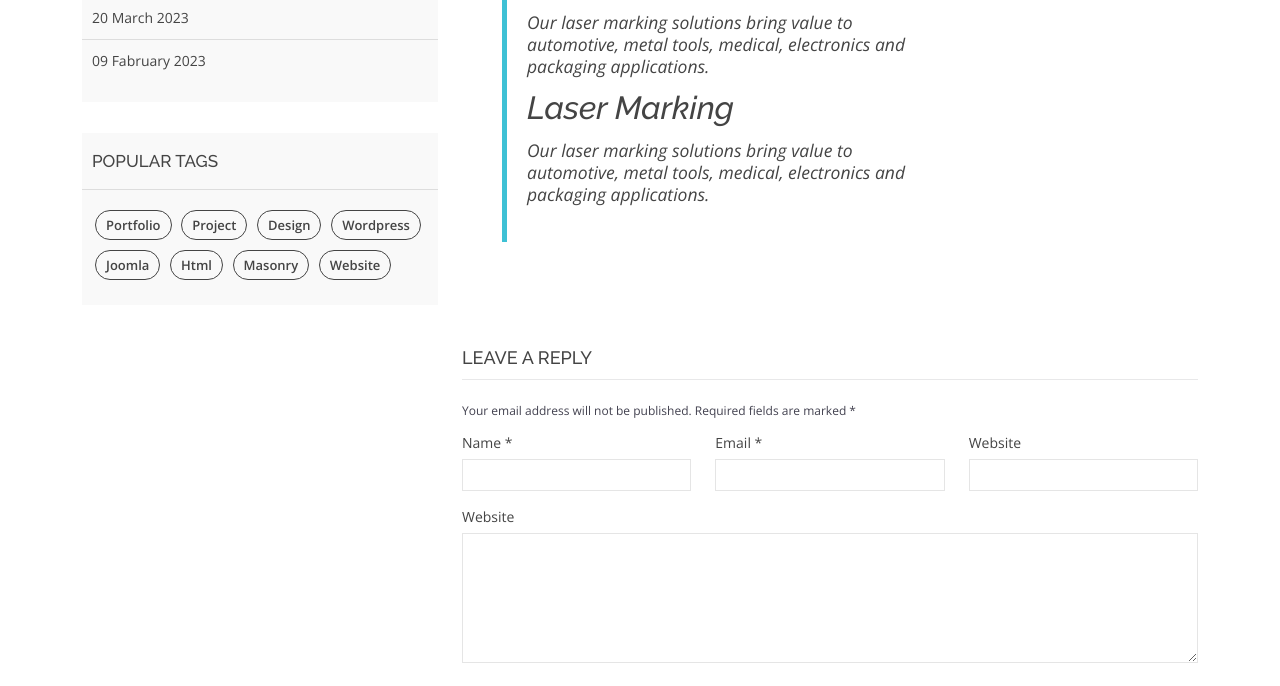
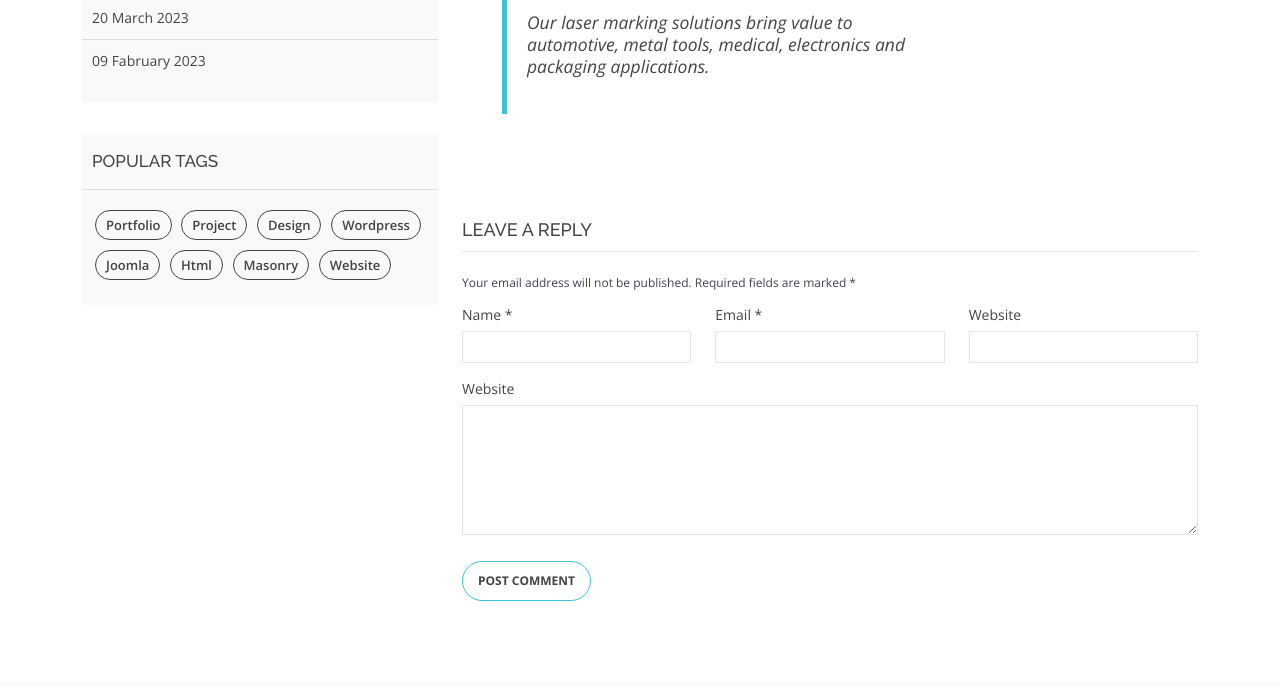
Before and after one commit to Frankdeeply/Diamond-Tech, a plain HTML site: page index.html in a window 1280 px wide. Shown: the part 2171-2857 px from the top of the page. Drawn offline with nearby package versions, Linux system fonts and the light colour scheme.

Commit message:
Update and rename Diamondtech.html to index.html

```diff
--- a/Diamondtech.html
+++ b/index.html
@@ -310,9 +310,7 @@
             <p>The full line of lighting products from Diamond Technologies gives your control system the eyes it needs to keep your logistics or industrial equipment running smoothly and safely. </p>
             <h3 class="fs-2">Laser Marking</h3>
             <p>Our laser marking solutions bring value to automotive, metal tools, medical, electronics and packaging applications. </p>
-            <h3 class="fs-2">Laser Marking</h3>
-            <p>Our laser marking solutions bring value to automotive, metal tools, medical, electronics and packaging applications. </p></blockquote>
-                    </div>
+            </div>
                 </article><span>
 
                         </li>
```
